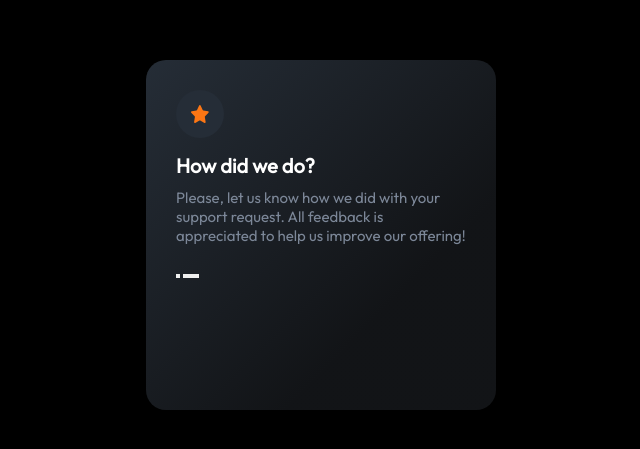
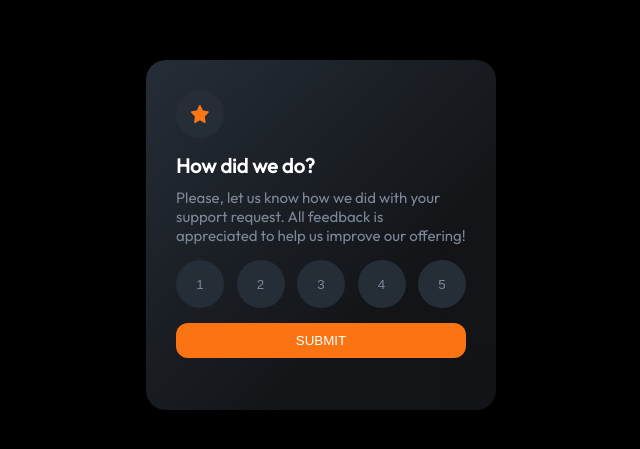
Before and after one commit to fly0utWest/interactive-rating--component, a plain HTML site: page index.html in a window 1280 px wide. Shown: the part 165-614 px from the top of the page, without its empty margins (319-959 px from the left). Drawn offline with Linux system fonts and the light colour scheme.

Commit message:
static state complited

```diff
--- a/index.html
+++ b/index.html
@@ -34,11 +34,14 @@
           is appreciated to help us improve our offering!
         </p>
         <form class="rating-form" action="">
-          <button class="rating-form__button"></button>
-          <button class="rating-form__button"></button
-          ><button class="rating-form__button"></button
-          ><button class="rating-form__button"></button
-          ><button class="rating-form__button"></button>
+          <div class="rate rating-form__rate">
+            <button class="rate__button">1</button>
+            <button class="rate__button">2</button>
+            <button class="rate__button">3</button>
+            <button class="rate__button">4</button>
+            <button class="rate__button">5</button>
+          </div>
+          <button type="submit" class="rating-form__submit">Submit</button>
         </form>
       </div>
     </main>
--- a/index.scss
+++ b/index.scss
@@ -85,3 +85,58 @@ main {
   color: #fff;
   font-size: rem(20);
 }
+
+.rating-form {
+  display: flex;
+  flex-direction: column;
+  width: 100%;
+
+  &__rate {
+    margin-bottom: rem(15);
+  }
+
+  &__submit {
+    transition: .2s;
+    color: #fff;
+    background-color: var(--orange);
+    border: none;
+    padding: rem(10);
+    border-radius: rem(12);
+    cursor: pointer;
+    text-transform: uppercase;
+
+    &:hover {
+      transition: .2s;
+      color: var(--orange);
+      background-color: #fff;
+    }
+  }
+}
+
+.rate {
+  display: flex;
+  flex-direction: row;
+  justify-content: space-between;
+  width: 100%;
+  height: auto;
+
+  &__button {
+    transition: .2s;
+    display: flex;
+    align-items: center;
+    justify-content: center;
+    width: rem(48);
+    color: var(--mediumgrey);
+    height: rem(48);
+    background-color: hsl(213, 19%, 18%);
+    border-radius: 50%;
+    border: none;
+    cursor: pointer;
+
+    &:hover {
+      transition: .2s;
+      background-color: var(--lightgrey);
+      color: #fff;
+    }
+  }
+}
```
Also changed, not shown: index.css.
